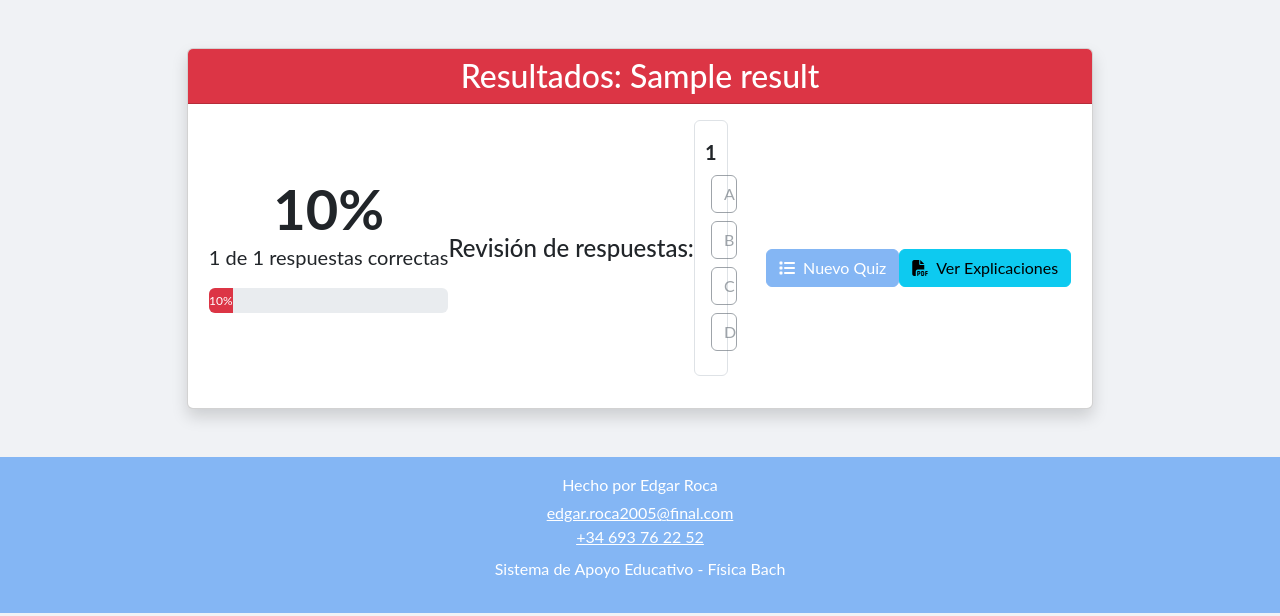
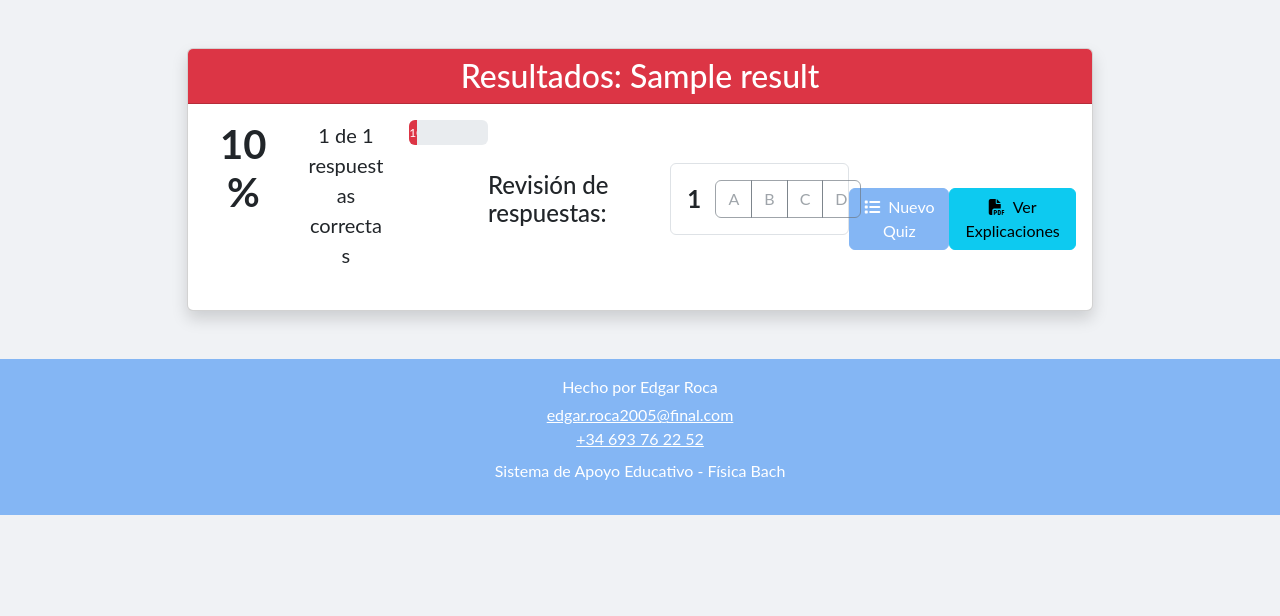
Before and after one commit to Rocedg/web-clases-fisica, a Flask app: template templates/user/quiz_results.html in a window 1280 px wide. Shown: the part 56-672 px from the top of the page. Run offline with Flask 3, Linux system fonts and the light colour scheme; the template is opened without the code that fills it: most values are stand-ins (such as "Sample title", 1, 10 or a date in 2020).

Commit message:
alm done

```diff
--- a/templates/user/quiz_results.html
+++ b/templates/user/quiz_results.html
@@ -10,11 +10,18 @@
                     <h2 class="text-center mb-0">Resultados: {{ results.quiz_title }}</h2>
                 </div>
                 <div class="card-body">
-                    <div class="text-center mb-4">
-                        <div class="display-4 fw-bold">{{ results.score|round|int }}%</div>
-                        <p class="fs-5">{{ results.correct_count }} de {{ results.question_count }} respuestas correctas</p>
-
-                        <div class="progress mt-3" style="height: 25px;">
+                    <!-- Score Summary -->
+                    <div class="row mb-4">
+                        <div class="col-md-4">
+                            <div class="display-6 fw-bold text-center">{{ results.score|round|int }}%</div>
+                        </div>
+                        <div class="col-md-4">
+                            <div class="text-center">
+                                <span class="fs-5">{{ results.correct_count }} de {{ results.question_count }} respuestas correctas</span>
+                            </div>
+                        </div>
+                        <div class="col-md-4">
+                            <div class="progress" style="height: 25px;">
                                 <div class="progress-bar {% if results.score >= 70 %}bg-success{% elif results.score >= 50 %}bg-warning{% else %}bg-danger{% endif %}"
                                     role="progressbar"
                                     style="width: {{ results.score }}%"
@@ -25,39 +32,44 @@
                                 </div>
                             </div>
                         </div>
+                    </div>
 
                     <h4 class="mb-3">Revisión de respuestas:</h4>
 
-                    <div class="row">
+                    <!-- Questions - Using the same layout as quiz.html -->
                     {% for answer in results.user_answers %}
-                        <div class="col-md-4 col-sm-6 mb-3">
-                            <div class="quiz-question p-3 border rounded h-100">
-                                <div class="d-flex justify-content-center mb-2">
-                                    <span class="fw-bold fs-5">{{ answer.question_num }}</span>
+                    <div class="quiz-question mb-3 p-3 border rounded">
+                        <div class="row align-items-center">
+                            <div class="col-md-2 col-3 text-center">
+                                <div class="question-number">
+                                    <span class="fw-bold fs-4">{{ answer.question_num }}</span>
                                 </div>
-                                <div class="d-flex flex-column justify-content-center">
+                            </div>
+                            <div class="col-md-10 col-9">
+                                <div class="btn-group w-100" role="group" aria-label="Opciones de respuesta">
                                     {% for option in ['A', 'B', 'C', 'D'] %}
-                                    <div class="mb-2">
-                                        <button class="btn w-100
+                                    <input type="radio" class="btn-check" disabled
+                                           name="answer_{{ answer.question_num }}"
+                                           id="q{{ answer.question_num }}{{ option }}"
+                                           {% if answer.user_answer == option %}checked{% endif %}
+                                           value="{{ option }}">
+                                    <label class="btn
                                         {% if answer.is_correct and answer.user_answer == option %}
                                             btn-success
                                         {% elif not answer.is_correct and answer.user_answer == option %}
                                             btn-danger
                                         {% elif not answer.is_correct and answer.correct_answer == option %}
-                                                btn-success-light
+                                            btn-outline-success
                                         {% else %}
                                             btn-outline-secondary
                                         {% endif %}"
-                                            disabled>
-                                            {{ option }}
-                                        </button>
-                                    </div>
+                                        for="q{{ answer.question_num }}{{ option }}">{{ option }}</label>
                                     {% endfor %}
                                 </div>
                             </div>
                         </div>
+                    </div>
                     {% endfor %}
-                    </div>
 
                     <div class="d-flex justify-content-between mt-4">
                         <a href="{{ url_for('homework') }}" class="btn btn-primary">
@@ -76,15 +88,6 @@
     </div>
 </div>
 
-<style>
-    /* Custom class for lighter green highlighting correct answers */
-    .btn-success-light {
-        background-color: #a3cfbb;
-        color: #212529;
-        border-color: #a3cfbb;
-    }
-</style>
-
 <script>
     document.addEventListener('DOMContentLoaded', function() {
         // Enable Bootstrap tooltips
```
Lines whose indentation alone changed are shown as unchanged.
